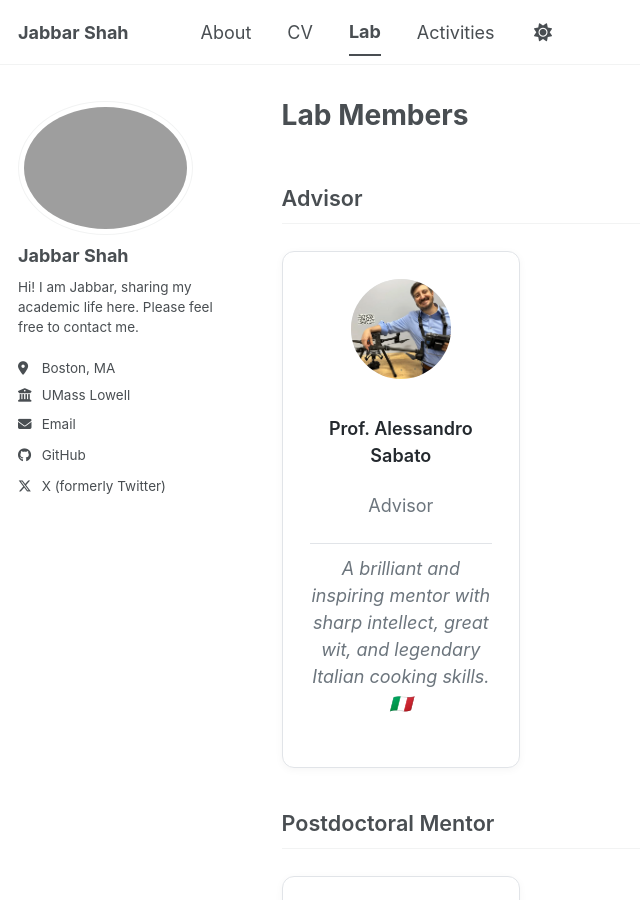
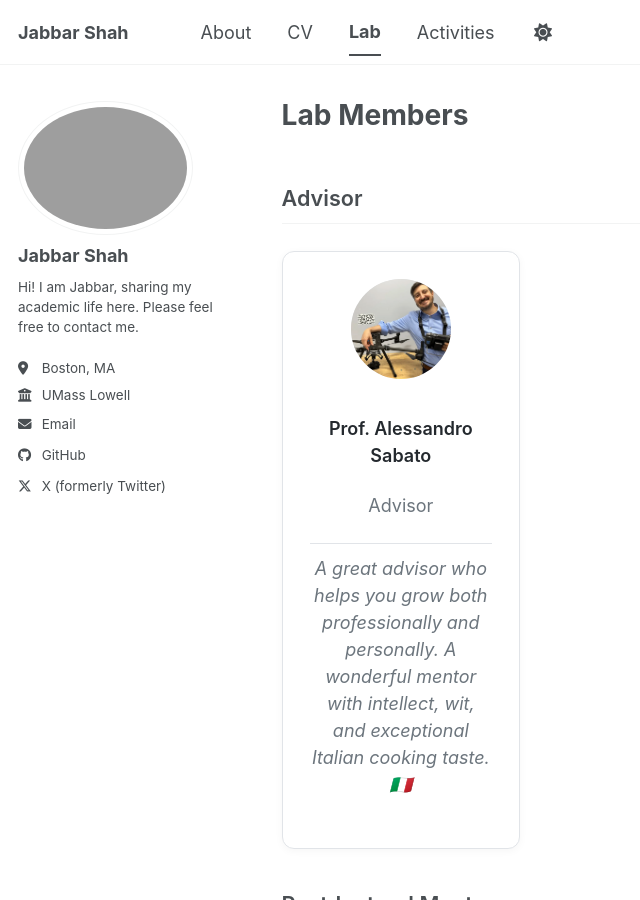
Before and after one commit to sjabbarshah/sjabbarshah.github.io, a Jekyll site: the page built from _pages/lab.md, in a window 1280 px wide and 900 px high. Shown: the whole window, without its empty margins (0-640 px from the left). Built offline with Jekyll 4.4.1, drawn with Linux system fonts in a browser that asks for light colours; a script bundle is joined from its source files by our own code; library files that are not in the unit come from our copies.

Commit message:
Update advisor comment with personal growth emphasis

```diff
--- a/_pages/lab.md
+++ b/_pages/lab.md
@@ -97,7 +97,7 @@ author_profile: true
     <div class="lab-card__avatar"><img src="/images/professor.png" alt="Prof. Alessandro Sabato"></div>
     <p class="lab-card__name"><a href="https://www.uml.edu/engineering/mechanical-industrial/faculty/sabato-alessandro.aspx" target="_blank">Prof. Alessandro Sabato</a></p>
     <p class="lab-card__role">Advisor</p>
-    <p class="lab-card__comment">A brilliant and inspiring mentor with sharp intellect, great wit, and legendary Italian cooking skills. 🇮🇹</p>
+    <p class="lab-card__comment">A great advisor who helps you grow both professionally and personally. A wonderful mentor with intellect, wit, and exceptional Italian cooking taste. 🇮🇹</p>
   </div>
 </div>
 
```
